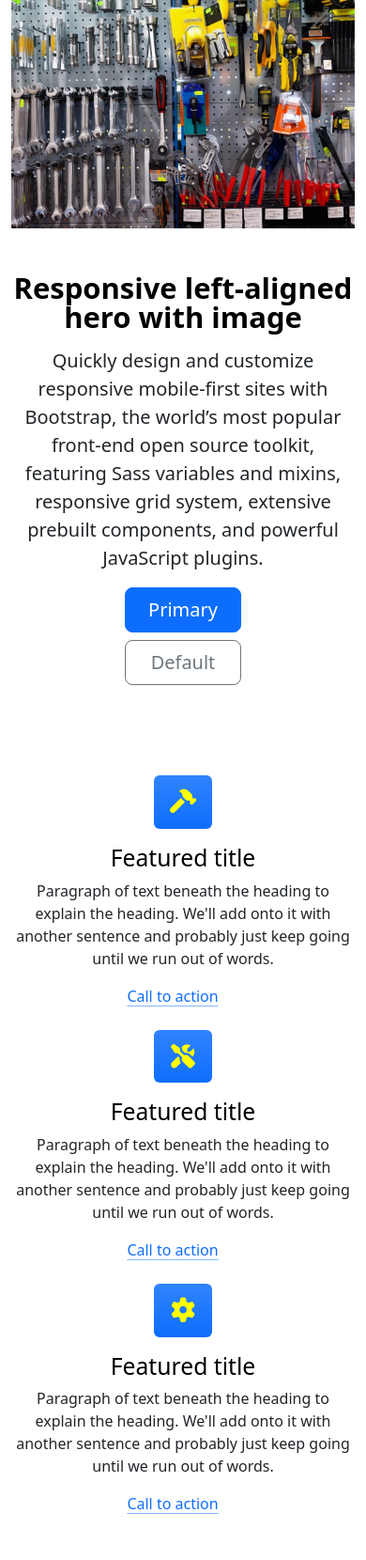
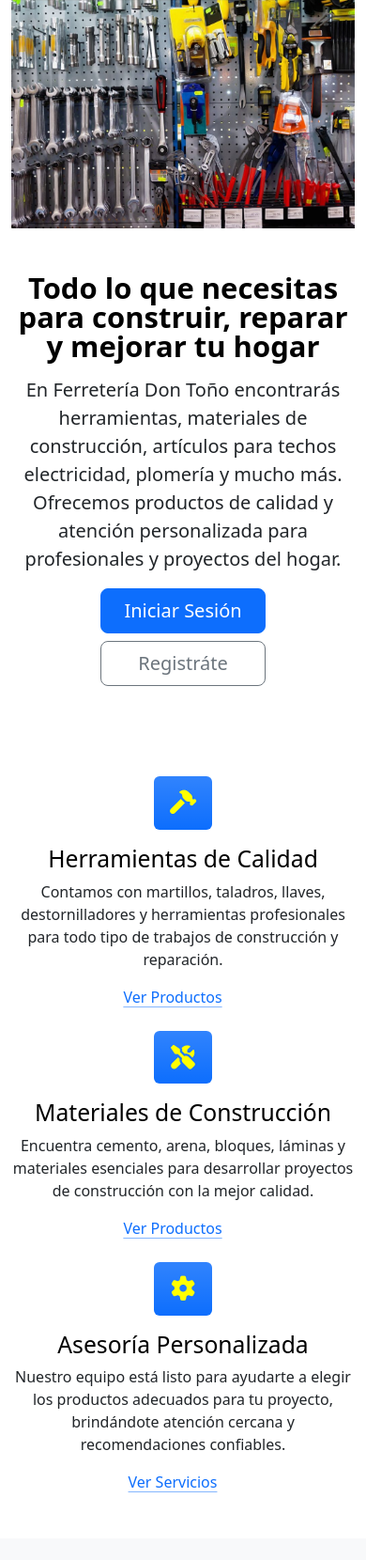
Before and after one commit to teacher-kev/don-tono, a PHP site: page / in a window 390 px wide. Shown: the part 248-1908 px from the top of the page at 94% size. After the commit the page ends 1836 px from the top, so only its background shows below. Run offline with PHP 8.4, Linux system fonts and the light colour scheme; some libraries are stand-ins or nearby versions.

Commit message:
Updates en diseño responsive

```diff
--- a/index.php
+++ b/index.php
@@ -102,29 +102,29 @@
             <div class="carousel-item active">
                 <img src="img/ferre1.jpg" class="d-block w-100 img-fluid" alt="...">
                 <div class="carousel-caption d-none d-md-block">
-                    <h5>First slide label</h5>
-                    <p>Some representative placeholder content for the first slide.</p>
+                    <h5>Todo para tus proyectos</h5>
+                    <p>Encuentra herramientas y materiales de calidad para construir, reparar y mejorar tu hogar.</p>
                 </div>
             </div>
             <div class="carousel-item">
                 <img src="img/ferre2.jpg" class="d-block w-100 img-fluid" alt="...">
                 <div class="carousel-caption d-none d-md-block">
-                    <h5>First slide label</h5>
-                    <p>Some representative placeholder content for the first slide.</p>
+                    <h5>Las mejores herramientas</h5>
+                    <p>Contamos con una amplia variedad de herramientas para profesionales y aficionados.</p>
                 </div>
             </div>
             <div class="carousel-item">
                 <img src="img/dontono.jpg" class="d-block w-100 img-fluid" alt="...">
                 <div class="carousel-caption d-none d-md-block">
-                    <h5>First slide label</h5>
-                    <p>Some representative placeholder content for the first slide.</p>
+                    <h5>Ferretería Don Toño</h5>
+                    <p>Más que una ferretería, somos tu aliado para cada proyecto de construcción y mantenimiento.</p>
                 </div>
             </div>
             <div class="carousel-item">
                 <img src="img/ferre3.jpg" class="d-block w-100 img-fluid" alt="...">
                 <div class="carousel-caption d-none d-md-block">
-                    <h5>First slide label</h5>
-                    <p>Some representative placeholder content for the first slide.</p>
+                    <h5>Atención que genera confianza</h5>
+                    <p>Te asesoramos para que encuentres los productos adecuados y completes tus proyectos con éxito.</p>
                 </div>
             </div>
         </div>
@@ -139,19 +139,21 @@
     </div>
     </div>
 
-
-
     <div class="container py-5">
         <div class="row flex-lg-row-reverse align-items-center g-5">
             <div class="col-12 col-sm-10 col-md-8 col-lg-6 mx-auto">
                 <img src="img/herramientas.jpg" class="d-block mx-lg-auto img-fluid" alt="Bootstrap Themes" width="700" height="500" loading="lazy">
             </div>
             <div class="col-lg-6 text-center text-lg-start">
-                <h1 class="display-5 fw-bold text-body-emphasis lh-1 mb-3">Responsive left-aligned hero with image</h1>
-                <p class="lead">Quickly design and customize responsive mobile-first sites with Bootstrap, the world’s most popular front-end open source toolkit, featuring Sass variables and mixins, responsive grid system, extensive prebuilt components, and powerful JavaScript plugins.</p>
+                <h1 class="display-5 fw-bold text-body-emphasis lh-1 mb-3">
+                    Todo lo que necesitas para construir, reparar y mejorar tu hogar
+                </h1>
+                <p class="lead">
+                    En Ferretería Don Toño encontrarás herramientas, materiales de construcción, artículos para techos electricidad, plomería y mucho más. Ofrecemos productos de calidad y atención personalizada para profesionales y proyectos del hogar.
+                </p>
                 <div class="d-grid gap-2 d-md-flex justify-content-center justify-content-lg-start">
-                    <button type="button" class="btn btn-primary btn-lg px-4 me-md-2">Primary</button>
-                    <button type="button" class="btn btn-outline-secondary btn-lg px-4">Default</button>
+                    <a class="btn btn-primary btn-lg px-4 me-md-2" href="login.html">Iniciar Sesión</a>
+                    <a class="btn btn-outline-secondary btn-lg px-4" href="registro.html">Registráte</a>
                 </div>
             </div>
         </div>
@@ -163,9 +165,11 @@
                 <div class="feature-icon d-inline-flex align-items-center justify-content-center text-bg-primary bg-gradient rounded p-3 fs-2 mb-3">
                     <i class="fa-solid fa-hammer icono"></i>
                 </div>
-                <h3 class="fs-2 text-body-emphasis">Featured title</h3>
-                <p>Paragraph of text beneath the heading to explain the heading. We'll add onto it with another sentence and probably just keep going until we run out of words.</p>
-                <a href="#" class="icon-link">Call to action
+                <h3 class="fs-2 text-body-emphasis">Herramientas de Calidad</h3>
+                <p>
+                    Contamos con martillos, taladros, llaves, destornilladores y herramientas profesionales para todo tipo de trabajos de construcción y reparación.
+                </p>
+                <a href="productos.php" class="icon-link">Ver Productos
                     <svg class="bi" aria-hidden="true">
                         <use xlink:href="#chevron-right"></use>
                     </svg>
@@ -175,9 +179,11 @@
                 <div class="feature-icon d-inline-flex align-items-center justify-content-center text-bg-primary bg-gradient rounded p-3 fs-2 mb-3">
                     <i class="fa-solid fa-screwdriver-wrench icono"></i>
                 </div>
-                    <h3 class="fs-2 text-body-emphasis">Featured title</h3>
-                    <p>Paragraph of text beneath the heading to explain the heading. We'll add onto it with another sentence and probably just keep going until we run out of words.</p>
-                    <a href="#" class="icon-link">Call to action
+                    <h3 class="fs-2 text-body-emphasis">Materiales de Construcción</h3>
+                    <p>
+                        Encuentra cemento, arena, bloques, láminas y materiales esenciales para desarrollar proyectos de construcción con la mejor calidad.
+                    </p>
+                    <a href="#" class="icon-link">Ver Productos
                         <svg class="bi" aria-hidden="true">
                             <use xlink:href="#chevron-right"></use>
                         </svg>
@@ -187,9 +193,11 @@
                     <div class="feature-icon d-inline-flex align-items-center justify-content-center text-bg-primary bg-gradient rounded p-3 fs-2 mb-3">
                         <i class="fa-solid fa-gear icono"></i>
                         </div>
-                        <h3 class="fs-2 text-body-emphasis">Featured title</h3>
-                        <p>Paragraph of text beneath the heading to explain the heading. We'll add onto it with another sentence and probably just keep going until we run out of words.</p>
-                        <a href="#" class="icon-link">Call to action
+                        <h3 class="fs-2 text-body-emphasis">Asesoría Personalizada</h3>
+                        <p>
+                            Nuestro equipo está listo para ayudarte a elegir los productos adecuados para tu proyecto, brindándote atención cercana y recomendaciones confiables.
+                        </p>
+                        <a href="login.html" class="icon-link">Ver Servicios
                             <svg class="bi" aria-hidden="true">
                                 <use xlink:href="#chevron-right"></use>
                             </svg>
```
Also changed, not shown: login.html (+6 -4 lines), registro.html (+8 -8 lines).
